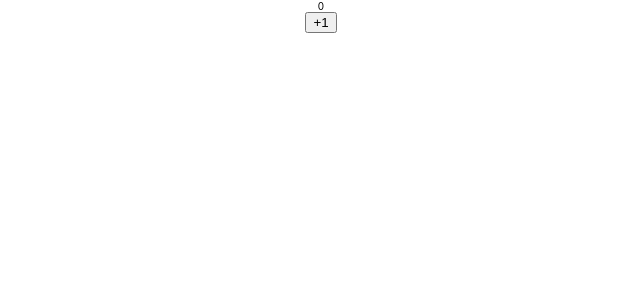
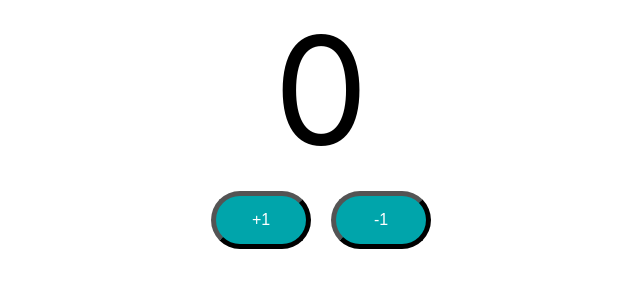
Before and after one commit to diwakar491/react-fundamentals, a React (Create React App) app: page / in a window 1280 px wide. Shown: the top 300 px of the page, without its empty margins (319-959 px from the left). Built offline with nearby package versions, Linux system fonts and the light colour scheme.

Commit message:
add increment and decrement files

```diff
--- /dev/null
+++ b/src/components/counterApp/Counter.css
@@ -0,0 +1,17 @@
+.counterButton {
+    font-size:16px;
+    background-color: #00a5ab;
+    width:100px;
+    margin:10px;
+    color: white;
+    padding: 15px;
+    border-radius: 30px;
+    border-color: black;
+    border-width: 5px;
+}
+
+.count {
+    font-size: 150px;
+    padding: 20px;
+
+}
--- a/src/components/counterApp/Counter.jsx
+++ b/src/components/counterApp/Counter.jsx
@@ -1,18 +1,31 @@
+import { useState } from 'react';
+import './Counter.css';
 export default function Counter(){
 
+    const [count, setCount] = useState(0); // deconstructing the array
+
     function incrementCounterFunction(){
-        console.log('increment clicked')
+        setCount(count+1);
+    }
+
+    function decrementCounterFunction(){
+        setCount(count-1);
     }
 
 
     return(
         <div className="Counter">
 
-            <span className="count">0</span>
+            <span className="count">{count}</span>
             <div>
-            <button className="counterButton" onClick={incrementCounterFunction}>+1</button>
+            <button className="counterButton"
+                    onClick={incrementCounterFunction}
+            >+1</button>
+
+            <button className="counterButton"
+                    onClick={decrementCounterFunction}
+            >-1</button>
             </div>
-
         </div>
     )
 }
```
